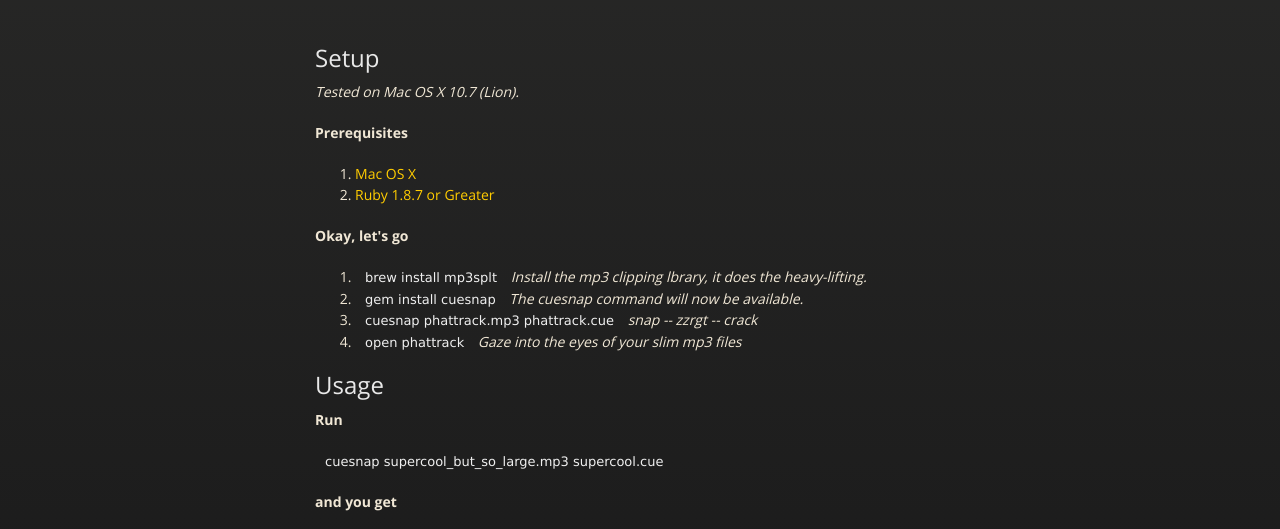
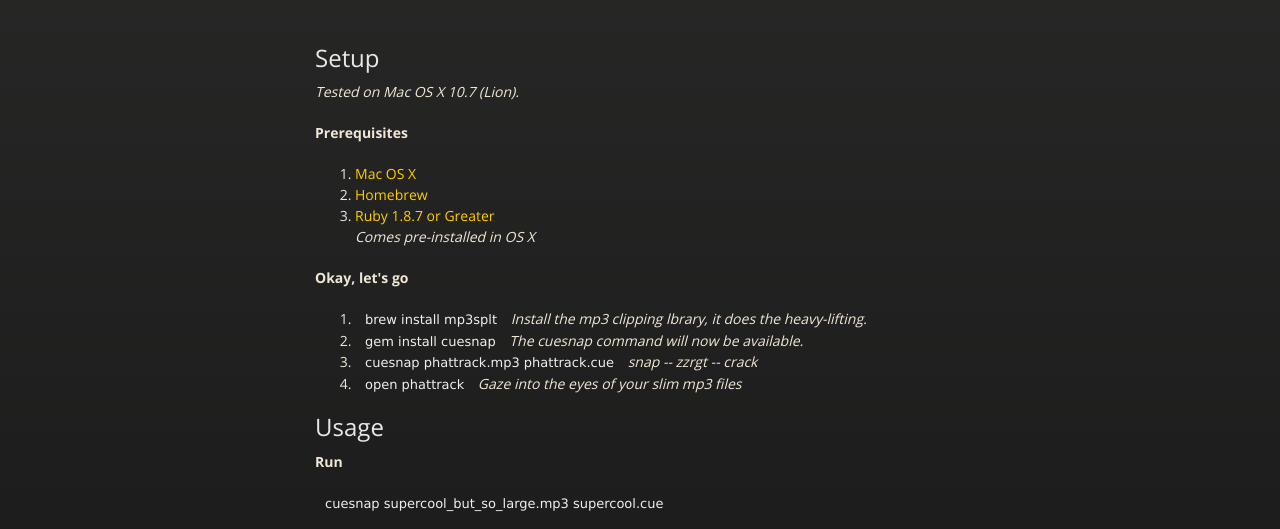
Before and after one commit to mutewinter/cuesnap, a plain HTML site: page index.html in a window 1280 px wide. Shown: the part 226-755 px from the top of the page. Drawn offline with nearby package versions, Linux system fonts and the light colour scheme.

Commit message:
Added Homebrew dependancy

```diff
--- a/index.html
+++ b/index.html
@@ -46,7 +46,8 @@
 
     <ol>
       <li><a href="http://store.apple.com">Mac OS X</a></li>
-      <li><a href="http://ruby-lang.org/">Ruby 1.8.7 or Greater</a></li>
+      <li><a href="http://mxcl.github.com/homebrew/">Homebrew</a></li>
+      <li><a href="http://ruby-lang.org/">Ruby 1.8.7 or Greater</a></li><em>Comes pre-installed in OS X</em>
 
     </ol><p><strong>Okay, let's go</strong></p>
 
```
